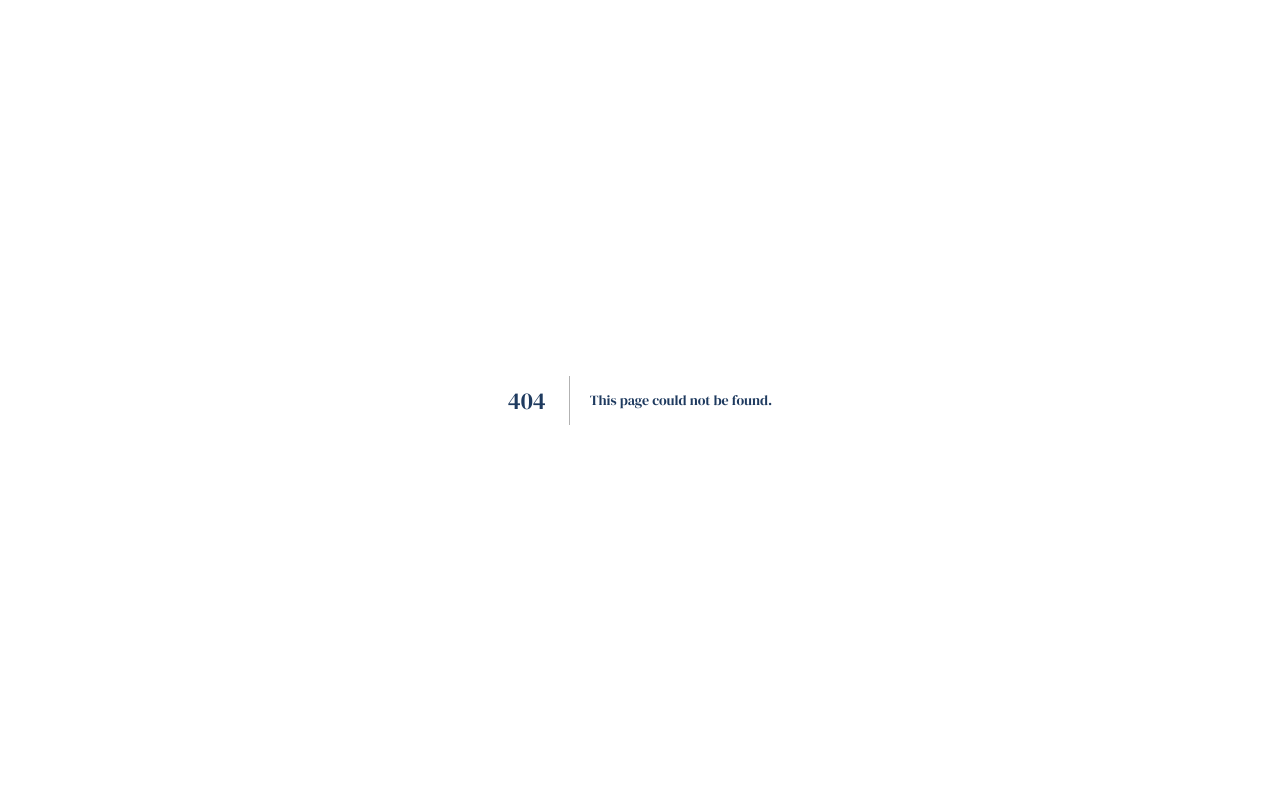
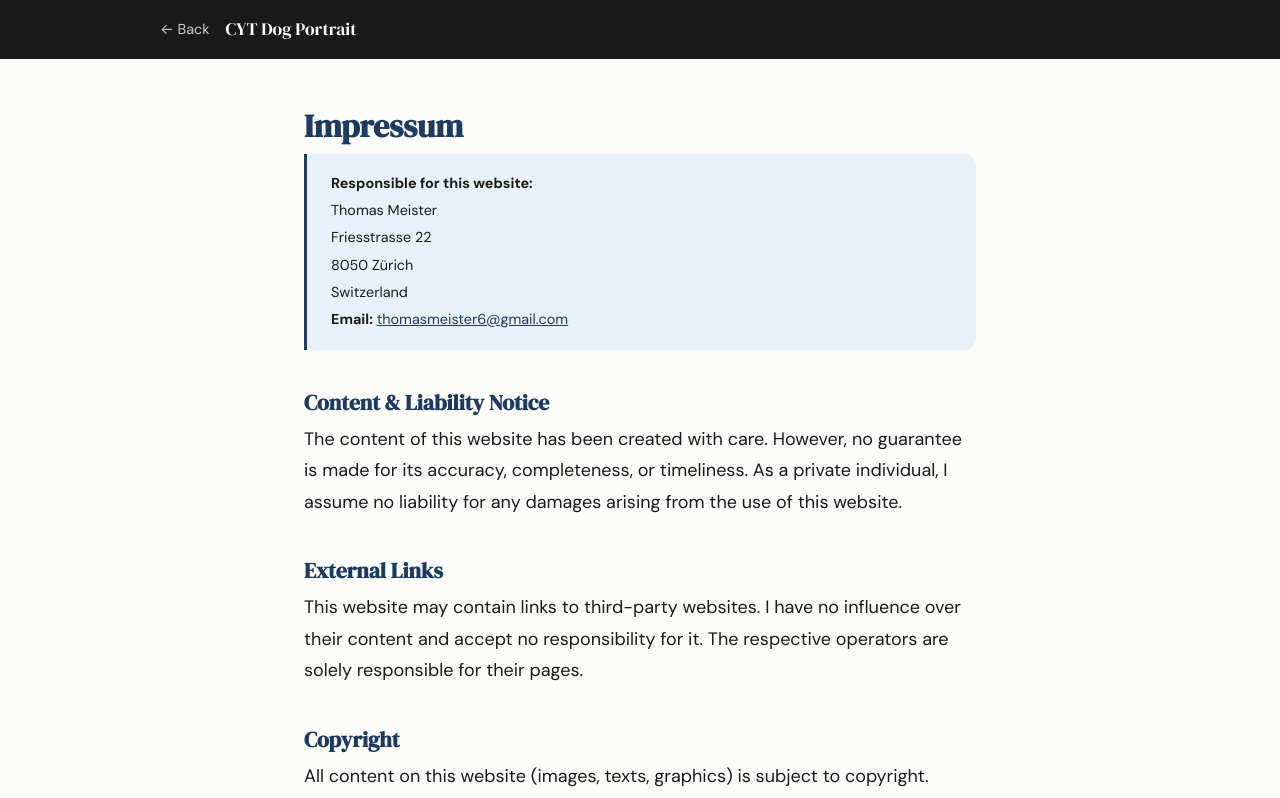
Before and after one commit to thopica/cytcourse, a Next.js app: page /impressum in a window 1280 px wide. Before the commit this address had no page. Shown: the top 798 px of the page. Built offline with nearby package versions, Linux system fonts and the light colour scheme.

Commit message:
Add Impressum page at /impressum
https://claude.ai/code/session_012EY3qk8xMaU5FMakTDF19L

```diff
--- /dev/null
+++ b/src/app/impressum/page.tsx
@@ -0,0 +1,78 @@
+import { siteConfig } from "@/config/site";
+import styles from "../terms/terms.module.css";
+
+export const metadata = {
+  title: `Impressum — ${siteConfig.siteName}`,
+};
+
+export default function ImpressumPage() {
+  const { footer } = siteConfig;
+
+  return (
+    <div className={styles.page}>
+      <header className={styles.header}>
+        <div className={styles.headerInner}>
+          <a href="/" className={styles.backLink}>
+            ← Back
+          </a>
+          <span className={styles.siteName}>{siteConfig.siteName}</span>
+        </div>
+      </header>
+
+      <main className={styles.content}>
+        <h1 className={styles.title}>Impressum</h1>
+
+        <div className={styles.businessInfo}>
+          <strong>Responsible for this website:</strong><br />
+          Thomas Meister<br />
+          Friesstrasse 22<br />
+          8050 Zürich<br />
+          Switzerland<br />
+          <strong>Email:</strong>{" "}
+          <a
+            href="mailto:thomasmeister6@gmail.com"
+            style={{ color: "var(--color-primary)", textDecoration: "underline" }}
+          >
+            thomasmeister6@gmail.com
+          </a>
+        </div>
+
+        <div className={styles.section}>
+          <h2 className={styles.sectionTitle}>Content &amp; Liability Notice</h2>
+          <div className={styles.body}>
+            <p>
+              The content of this website has been created with care. However, no guarantee is
+              made for its accuracy, completeness, or timeliness. As a private individual, I
+              assume no liability for any damages arising from the use of this website.
+            </p>
+          </div>
+        </div>
+
+        <div className={styles.section}>
+          <h2 className={styles.sectionTitle}>External Links</h2>
+          <div className={styles.body}>
+            <p>
+              This website may contain links to third-party websites. I have no influence over
+              their content and accept no responsibility for it. The respective operators are
+              solely responsible for their pages.
+            </p>
+          </div>
+        </div>
+
+        <div className={styles.section}>
+          <h2 className={styles.sectionTitle}>Copyright</h2>
+          <div className={styles.body}>
+            <p>
+              All content on this website (images, texts, graphics) is subject to copyright.
+              Reproduction or use without prior written consent is not permitted.
+            </p>
+          </div>
+        </div>
+      </main>
+
+      <footer className={styles.footer}>
+        <p>{footer.copyright}</p>
+      </footer>
+    </div>
+  );
+}
```
